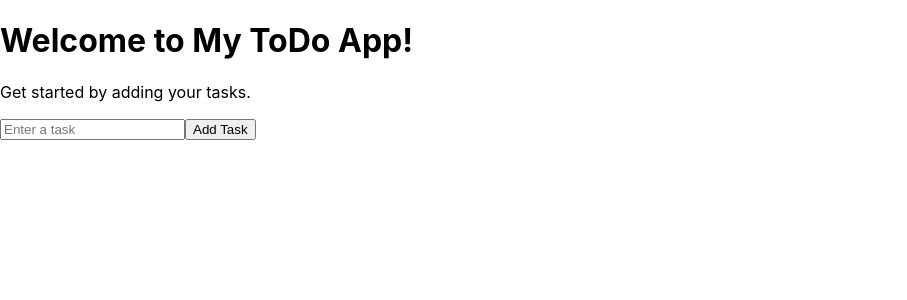
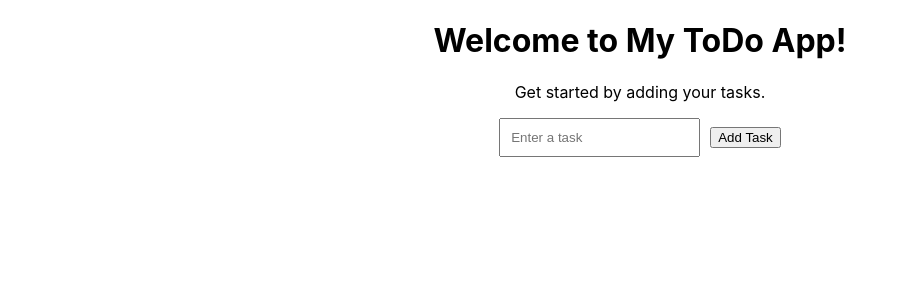
Before and after one commit to rp3002/todo-app, a React (Create React App) app: page / in a window 1280 px wide. Shown: the top 300 px of the page, without its empty margins (0-907 px from the left). Built offline with nearby package versions, Linux system fonts and the light colour scheme.

Commit message:
Added the style page

```diff
--- a/src/App.js
+++ b/src/App.js
@@ -17,6 +17,7 @@ function App() {
 export default App;
 */
 import React, { useState } from 'react';
+import './styles.css';
 
 function App() {
   const [tasks, setTasks] = useState([]);
--- /dev/null
+++ b/src/styles.css
@@ -0,0 +1,29 @@
+header {
+    text-align: center;
+    margin: 20px;
+  }
+
+  form {
+    display: flex;
+    justify-content: center;
+    margin-bottom: 20px;
+  }
+
+  input {
+    padding: 10px;
+    margin-right: 10px;
+  }
+
+  ul {
+    list-style: none;
+    padding: 0;
+  }
+
+  li {
+    display: flex;
+    justify-content: space-between;
+    padding: 10px;
+    background-color: #f9f9f9;
+    margin: 5px 0;
+    border-radius: 5px;
+  }
```
